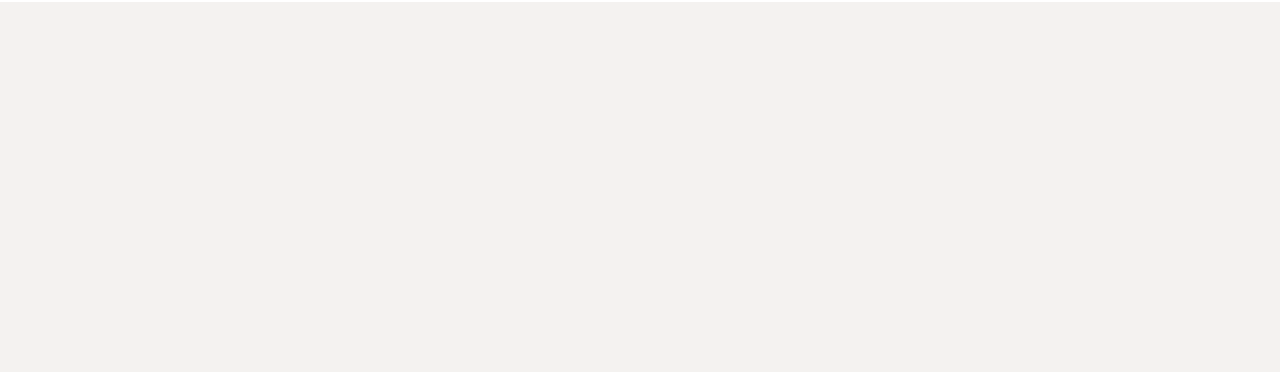
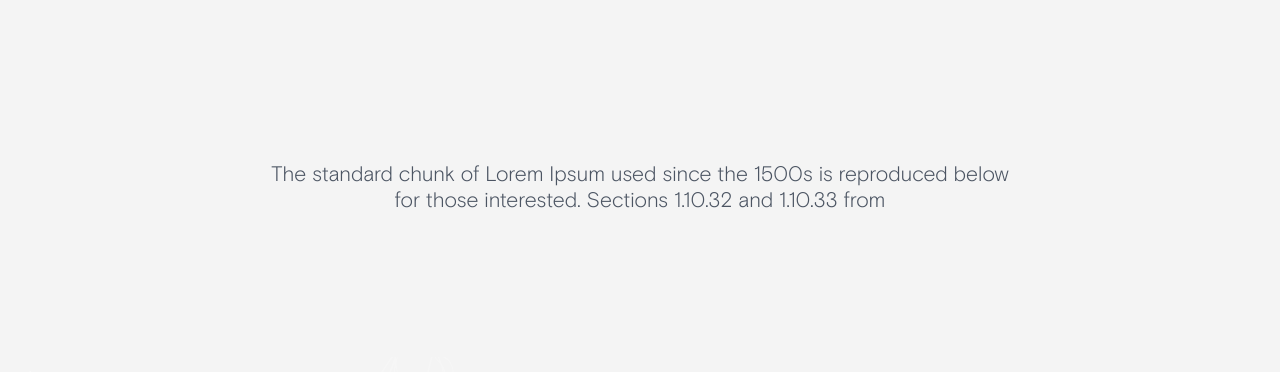
Before and after one commit to Buildconinc/JohnStrugar, a PHP site: the page made by twigtemplates/index.twig in a window 1280 px wide. Shown: the part 2281-2653 px from the top of the page. Before the commit the page ends 2283 px from the top, so only its background shows below. Run offline with PHP 8.4, Linux system fonts and the light colour scheme; the template is opened without the code that fills it, so the values that code supplies are empty; some libraries are stand-ins or nearby versions.

Commit message:
home-about

```diff
--- a/styles/flex.css
+++ b/styles/flex.css
@@ -7,6 +7,9 @@
 .ju-co-between {
   justify-content: space-between;
 }
+.ju-co-center {
+  justify-content: center;
+}
 .al-it-center {
   align-items: center;
 }
--- a/styles/flex.less
+++ b/styles/flex.less
@@ -9,6 +9,9 @@
 	&-between {
 		justify-content: space-between;
 	}
+	&-center {
+		justify-content: center;
+	}
 }
 
 .al-it {
--- a/styles/fonts.less
+++ b/styles/fonts.less
@@ -17,6 +17,9 @@
 	// font-size
 	&-46 {
 		font-size: 2.875rem;
+	}
+	&-36 {
+		font-size: 2.25rem;
 	}
 	&-32 {
 		font-size: 2rem;
@@ -54,6 +57,18 @@
 	&-38 {
 		line-height: 2.375rem;
 	}
+	&-42 {
+		line-height: 2.625rem;
+	}
+	&-54 {
+		line-height: 3.375rem;
+	}
+}
+
+.text-align {
+	&-center {
+		text-align: center;
+	}
 }
 
 .background-color {
--- a/styles/home.less
+++ b/styles/home.less
@@ -19,6 +19,15 @@
 			height: 4.688rem;
 			width: 4.688rem;
 			cursor: pointer;
+		}
+	}
+	&-about {
+		&-image {
+			height: 100vh;
+			background-image: url(../assets/images/home_about.jpg);
+			background-size: cover;
+			background-position: center;
+			background-repeat: no-repeat;
 		}
 	}
 }
--- a/styles/spacing.less
+++ b/styles/spacing.less
@@ -17,6 +17,9 @@
 		&-66 {
 			margin-bottom: 4.125rem;
 		}
+		&-50 {
+			margin-bottom: 3.125rem;
+		}
 		&-38 {
 			margin-bottom: 2.375rem;
 		}
@@ -34,6 +37,12 @@
 		}
 		&-14 {
 			margin-bottom: 0.875rem;
+		}
+		&-11 {
+			margin-bottom: 0.688rem;
+		}
+		&-6 {
+			margin-bottom: 0.375rem;
 		}
 	}
 	&-left {
@@ -87,6 +96,9 @@
 }
 
 .width {
+	&-854 {
+		max-width: 53.375rem;
+	}
 	&-462 {
 		max-width: 28.875rem;
 	}
@@ -96,4 +108,13 @@
 	&-20vw {
 		max-width: 20vw;
 	}
+	&-50per {
+		width: 50%;
+	}
 }
+
+.height {
+	&-430 {
+		height: 26.875rem;
+	}
+}
--- a/styles/style.css
+++ b/styles/style.css
@@ -56,7 +56,7 @@
   display: flex;
 }
 .footer {
-  height: 100vh;
+  height: calc(100vh - 2.75rem);
   width: 100%;
   display: flex;
 }
@@ -106,6 +106,9 @@
 .margin-bottom-66 {
   margin-bottom: 4.125rem;
 }
+.margin-bottom-50 {
+  margin-bottom: 3.125rem;
+}
 .margin-bottom-38 {
   margin-bottom: 2.375rem;
 }
@@ -123,6 +126,12 @@
 }
 .margin-bottom-14 {
   margin-bottom: 0.875rem;
+}
+.margin-bottom-11 {
+  margin-bottom: 0.688rem;
+}
+.margin-bottom-6 {
+  margin-bottom: 0.375rem;
 }
 .margin-left-202 {
   margin-left: 12.625rem;
@@ -160,6 +169,9 @@
 .border-box {
   box-sizing: border-box;
 }
+.width-854 {
+  max-width: 53.375rem;
+}
 .width-462 {
   max-width: 28.875rem;
 }
@@ -169,6 +181,12 @@
 .width-20vw {
   max-width: 20vw;
 }
+.width-50per {
+  width: 50%;
+}
+.height-430 {
+  height: 26.875rem;
+}
 .flex {
   display: flex;
 }
@@ -177,6 +195,9 @@
 }
 .ju-co-between {
   justify-content: space-between;
+}
+.ju-co-center {
+  justify-content: center;
 }
 .al-it-center {
   align-items: center;
@@ -194,6 +215,9 @@
 }
 .font-46 {
   font-size: 2.875rem;
+}
+.font-36 {
+  font-size: 2.25rem;
 }
 .font-32 {
   font-size: 2rem;
@@ -225,6 +249,15 @@
 .line-height-38 {
   line-height: 2.375rem;
 }
+.line-height-42 {
+  line-height: 2.625rem;
+}
+.line-height-54 {
+  line-height: 3.375rem;
+}
+.text-align-center {
+  text-align: center;
+}
 .background-color-white {
   background-color: #ffffff;
 }
@@ -255,6 +288,13 @@
   height: 4.688rem;
   width: 4.688rem;
   cursor: pointer;
+}
+.home-about-image {
+  height: 100vh;
+  background-image: url(../assets/images/home_about.jpg);
+  background-size: cover;
+  background-position: center;
+  background-repeat: no-repeat;
 }
 .line-white {
   width: 6.125rem;
--- a/styles/style.less
+++ b/styles/style.less
@@ -59,7 +59,7 @@
 	}
 }
 .footer {
-	height: 100vh;
+	height: calc(~'100vh - 2.75rem');
 	width: 100%;
 	display: flex;
 	&-left {
--- a/twigtemplates/index.twig
+++ b/twigtemplates/index.twig
@@ -35,7 +35,7 @@
 			<div class="width-20vw font-14 color-black line-height-22 margin-bottom-22">Lorem Ipsum is simply dummy text of the printing</div>
 			<div class="flex al-it-center">
 				<div class="line-small-black margin-right-16"></div>
-				<div class="font-16 font-bold color-black line-height-19 margin-right-19">Read more</div>
+				<div class="font-16 color-black line-height-19 margin-right-19">Read more</div>
 				<img src="./assets/images/icons/arrowRight.png">
 			</div>
 		</div>
@@ -46,7 +46,7 @@
 			<div class="width-20vw font-14 color-black line-height-22 margin-bottom-22">Lorem Ipsum is simply dummy text of the printing</div>
 			<div class="flex al-it-center">
 				<div class="line-small-black margin-right-16"></div>
-				<div class="font-16 font-bold color-black line-height-19 margin-right-19">Read more</div>
+				<div class="font-16 color-black line-height-19 margin-right-19">Read more</div>
 				<img src="./assets/images/icons/arrowRight.png">
 			</div>
 		</div>
@@ -54,10 +54,10 @@
 		<div class="flex flex-column">
 			<img class="image margin-bottom-22" src="./assets/images/test.jpg">
 			<div class="width-20vw font-24 font-bold color-black line-height-28 margin-bottom-14">Lorem Ipsum is simply dummy text of the printing</div>
-			<div class="width-20vw font-14 color-black line-height-22 margin-bottom-22">Lorem Ipsum is simply dummy text of the printing</div>
+			<div class="width-20vw font-14 font-300 color-black line-height-22 margin-bottom-22">Lorem Ipsum is simply dummy text of the printing</div>
 			<div class="flex al-it-center">
 				<div class="line-small-black margin-right-16"></div>
-				<div class="font-16 font-bold color-black line-height-19 margin-right-19">Read more</div>
+				<div class="font-16  color-black line-height-19 margin-right-19">Read more</div>
 				<img src="./assets/images/icons/arrowRight.png">
 			</div>
 		</div>
@@ -65,7 +65,29 @@
 </div>
 
 <!-- about -->
+<div class="flex">
+	<div class="backgroung-color-white flex flex-column ju-co-center width-50per">
+		<div class="font-16 font-300 color-black line-height-19 margin-left-202 margin-bottom-11">About</div>
+		<div class="flex">
+			<div class="line-black margin-left-64 margin-top-19"></div>
+			<div class="font-46 color-black line-height-54 margin-bottom-11 margin-left-40">John G. Strugar, MD</div>
+		</div>
+		<div class="font-36 color-black line-height-42 margin-left-202 margin-bottom-50">Board-Certified Neurosurgeon</div>
+		<div class="font-14 color-black font-300 line-height-22 margin-left-202 margin-bottom-4 width-462">Because I am part of the community here, I very much care about the long-term outcomes of my patients. I approach my patients the way you might approach a friend or a relative.”</div>
+		<div class="font-14 color-black font-300 line-height-22 margin-left-202 margin-bottom-6 width-462">Dr. Strugar’s areas of expertise as a neurosurgeon extend to spine tumors, cervical spine disorders and head and brain trauma. Fellowship-trained in skull base surgery, Dr. Strugar has deep expertise with intracranial injury. He is also extensively experienced in the surgical treatment of the spine, having performed numerous disc arthoplasties (artificial disc surgery) and minimally invasive spine surgeries, as well as combination arthroplasty and fusion surgery to treat complex spine disease.</div>
+		<div class="font-14 color-black font-300 line-height-22 margin-left-202 margin-bottom-66 width-462">Dr. Strugar has published and presented on a wide range of topics, including brain tumors, spine tumors, acute spinal cord injury and traumatic brain injury. A caring, dedicated and respected neurosurgeon, he is also highly experienced with independent medical evaluations and expert reviews of medical records.</div>
+		<div class="flex al-it-center">
+			<div class="line-black margin-left-64"></div>
+			<div class="font-16 font-gotham color-black line-height-19 margin-left-40 margin-right-19">Education and Qualifications</div>
+			<img src="./assets/images/icons/arrowRight.png">
+		</div>
+	</div>
+	<div class="home-about-image width-50per"></div>
+</div>
 
 <!-- text -->
+<div class="background-color-grey flex al-it-center ju-co-center height-430">
+	<div class="font-24 font-300 line-height-36 color-black text-align-center width-854">The standard chunk of Lorem Ipsum used since the 1500s is reproduced below for those interested. Sections 1.10.32 and 1.10.33 from</div>
+</div>
 
 {% endblock %}
```
Also changed, not shown: cms/twigcache/9e/9e63a0f84100c018b3c0d459f40dba3cc6bf453a68c93255b01e856370d73d17.php (+26 -4 lines), styles/fonts.css (+12 -0 lines), styles/home.css (+7 -0 lines), styles/spacing.css (+18 -0 lines), assets/images/home_about.jpg (added), 2 other files.
